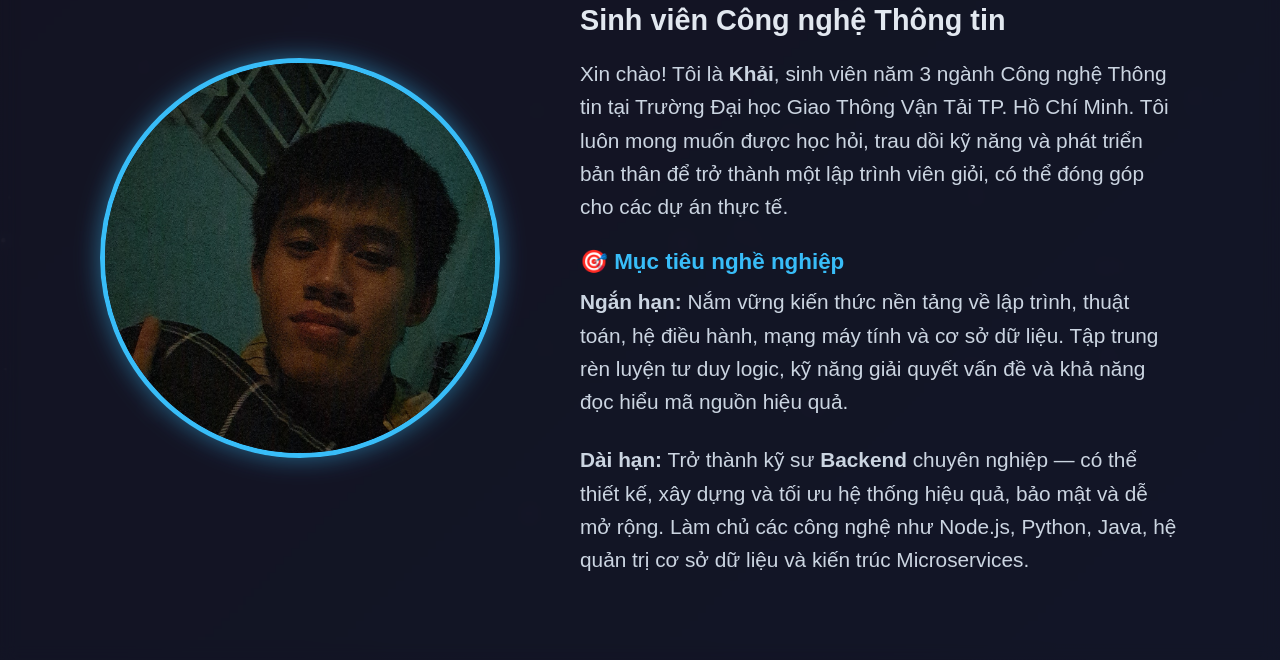
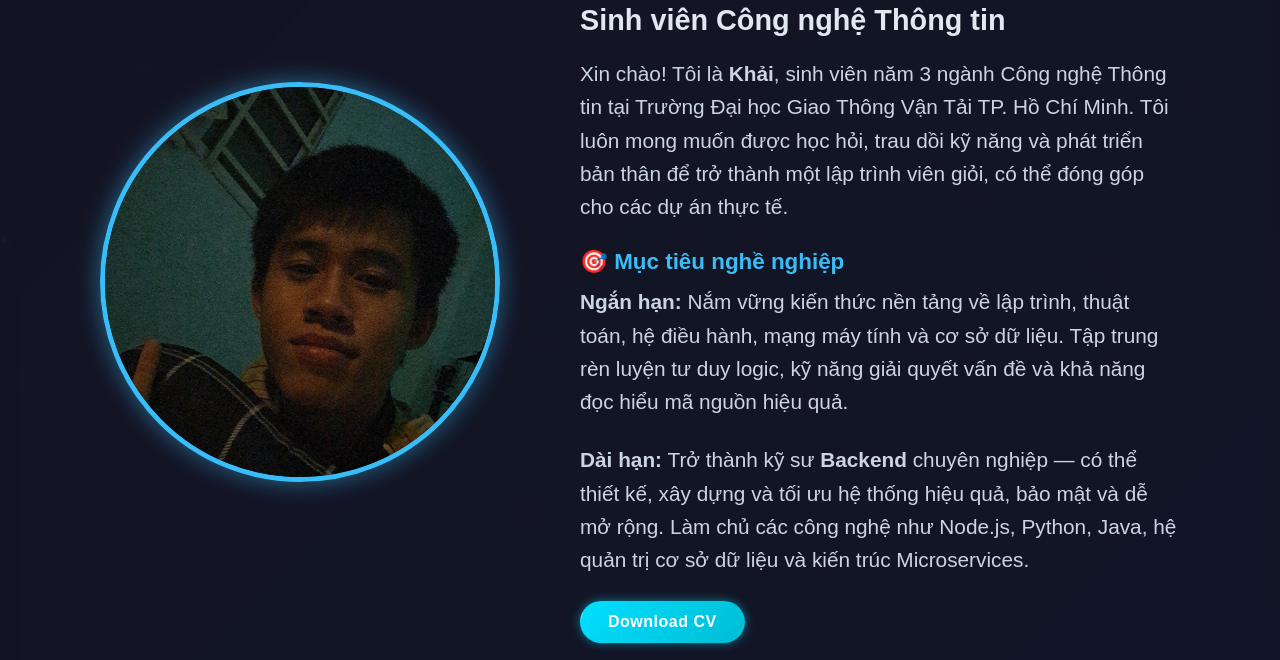
Before and after one commit to NT-khai/portfolio, a plain HTML site: page index.html in a window 1280 px wide. Shown: the part 140-800 px from the top of the page. Drawn offline with nearby package versions, Linux system fonts and the light colour scheme.

Commit message:
bo xung them tai CV

```diff
--- a/index.html
+++ b/index.html
@@ -74,6 +74,8 @@
               công nghệ như Node.js, Python, Java, hệ quản trị cơ sở dữ liệu và
               kiến trúc Microservices.
             </p>
+
+            <a href="CV-demo.pdf" download class="download-btn">Download CV</a>
           </div>
         </div>
       </section>
--- a/styles.css
+++ b/styles.css
@@ -992,3 +992,49 @@ body {
     font-size: 12px;
   }
 }
+
+/*Bo xung theo CV*/
+.download-btn {
+  display: inline-block;
+  padding: 12px 28px;
+  background: linear-gradient(135deg, #00e0ff, #00bcd4);
+  color: #fff;
+  font-size: 1rem;
+  font-weight: 600;
+  border-radius: 50px;
+  text-decoration: none;
+  letter-spacing: 0.5px;
+  transition: all 0.35s ease;
+  box-shadow: 0 0 10px rgba(0, 224, 255, 0.5);
+  position: relative;
+  overflow: hidden;
+}
+
+/* Hiệu ứng ánh sáng khi hover */
+.download-btn::before {
+  content: "";
+  position: absolute;
+  top: 0;
+  left: -100%;
+  width: 100%;
+  height: 100%;
+  background: rgba(255, 255, 255, 0.3);
+  transform: skewX(-20deg);
+  transition: left 0.5s ease;
+}
+
+.download-btn:hover::before {
+  left: 120%;
+}
+
+/* Hover lung linh */
+.download-btn:hover {
+  transform: scale(1.05);
+  box-shadow: 0 0 25px rgba(0, 224, 255, 0.8);
+  background: linear-gradient(135deg, #00bcd4, #00e0ff);
+}
+
+/* Khi click */
+.download-btn:active {
+  transform: scale(0.97);
+}
```
Also changed, not shown: 1 other file.
